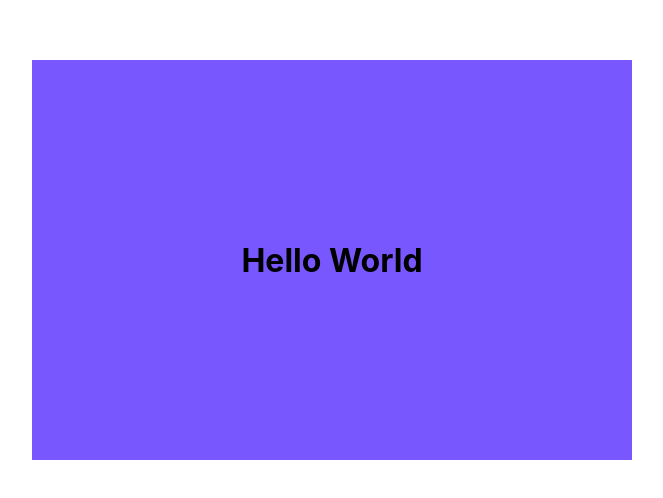
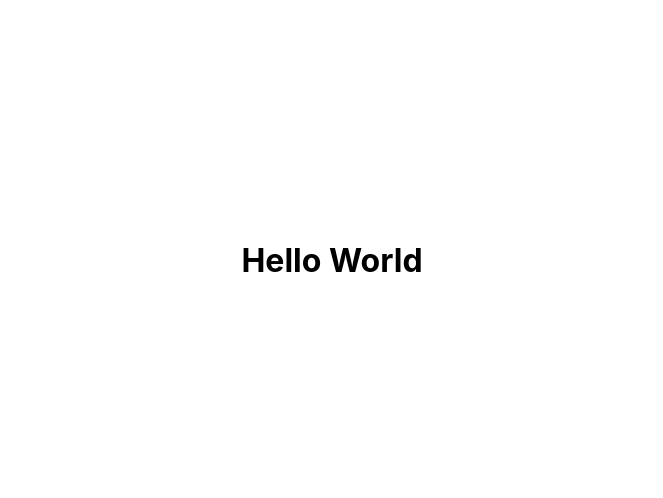
Before and after one commit to alicagatay/results-summary-component-react, a React (Create React App) app: page / in a window 1280 px wide. Shown: the part 140-638 px from the top of the page, without its empty margins (308-971 px from the left). Built offline with nearby package versions, Linux system fonts and the light colour scheme.

Commit message:
Updated `App.css` with a new background color.

```diff
--- a/src/App.css
+++ b/src/App.css
@@ -32,5 +32,5 @@
 }
 
 .MainComponent {
-  background: hsl(252, 100%, 67%);
+  background: hsl(0, 0%, 100%);
 }
```
